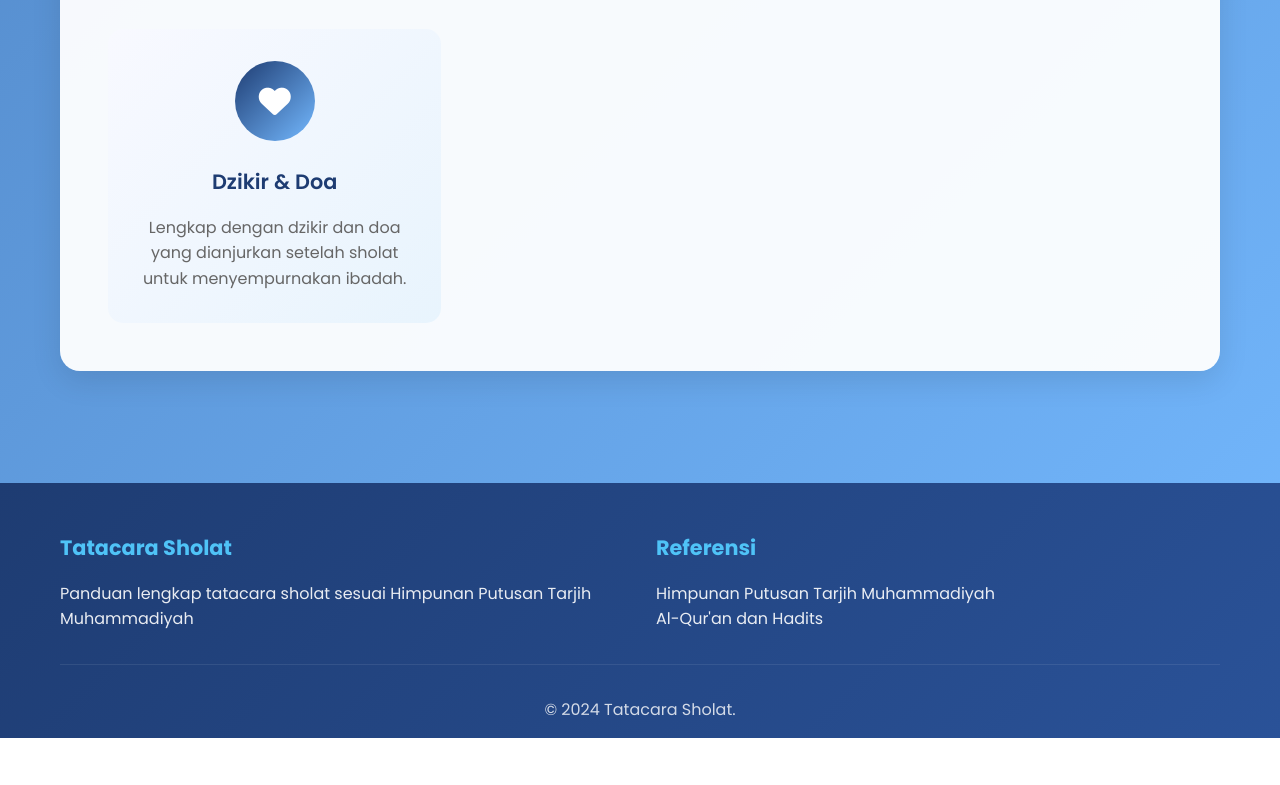
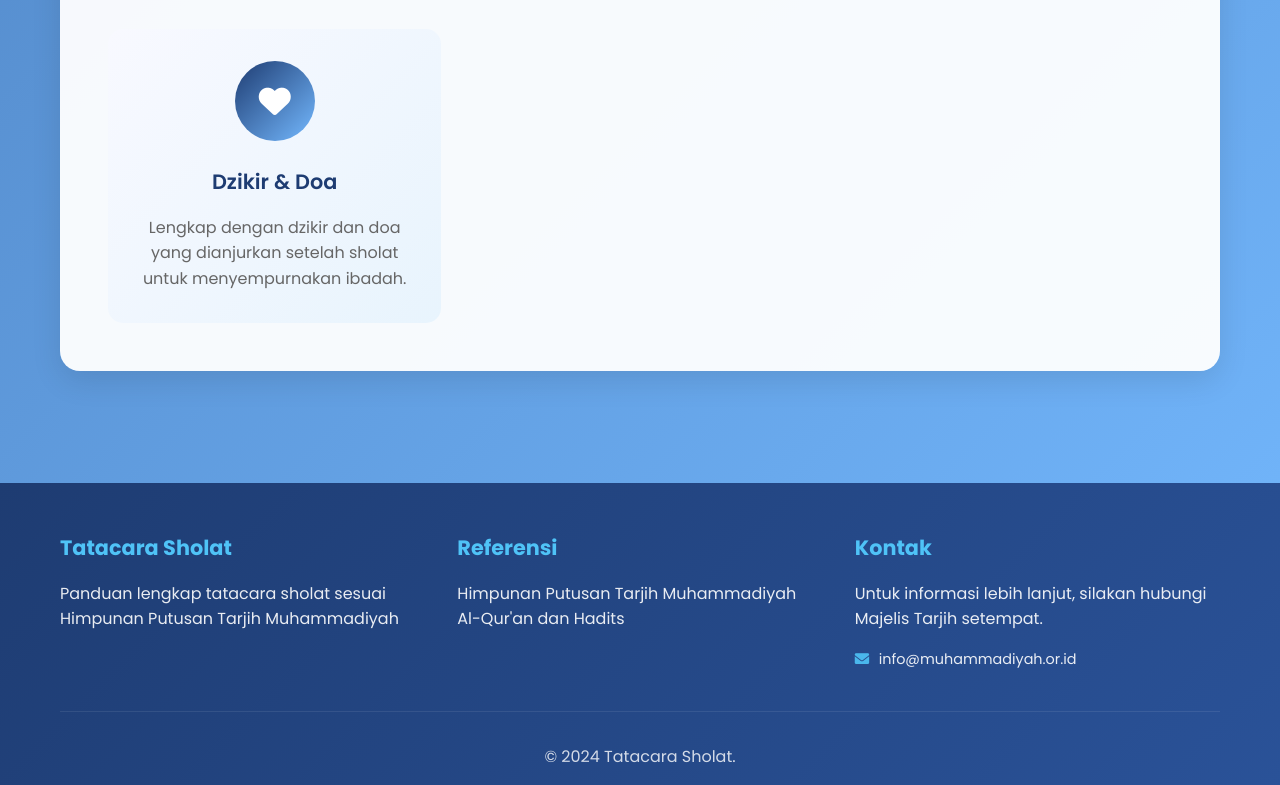
Before and after one commit to Rezttrii31/Web-Tatacara-Shalat-Tuntunan-Muhamadiyah-, a website: page index.html in a window 1280 px wide. Shown: the part 4259-5044 px from the top of the page. Before the commit the page ends 4997 px from the top, so only its background shows below. Drawn offline with Linux system fonts and the light colour scheme.

Commit message:
Update index.html

```diff
--- a/index.html
+++ b/index.html
@@ -321,7 +321,13 @@
                     <p>Himpunan Putusan Tarjih Muhammadiyah</p>
                     <p>Al-Qur'an dan Hadits</p>
                 </div>
-
+                <div class="footer-section">
+                    <h4>Kontak</h4>
+                    <p>Untuk informasi lebih lanjut, silakan hubungi Majelis Tarjih setempat.</p>
+                    <div class="contact-info">
+                        <p><i class="fas fa-envelope"></i> info@muhammadiyah.or.id</p>
+                    </div>
+                </div>
             </div>
             <div class="footer-bottom">
                 <p>&copy; 2024 Tatacara Sholat.</p>
```
